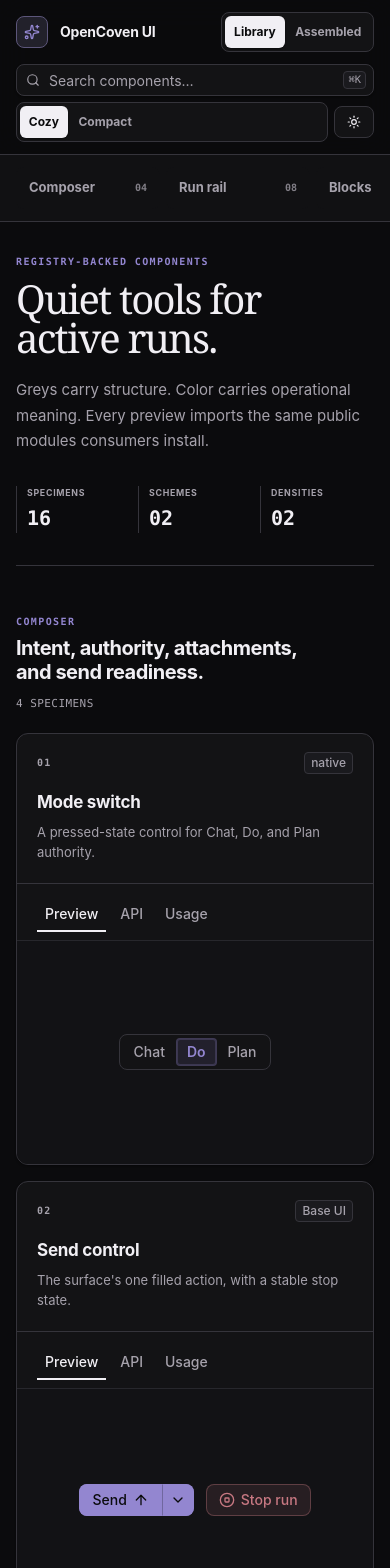
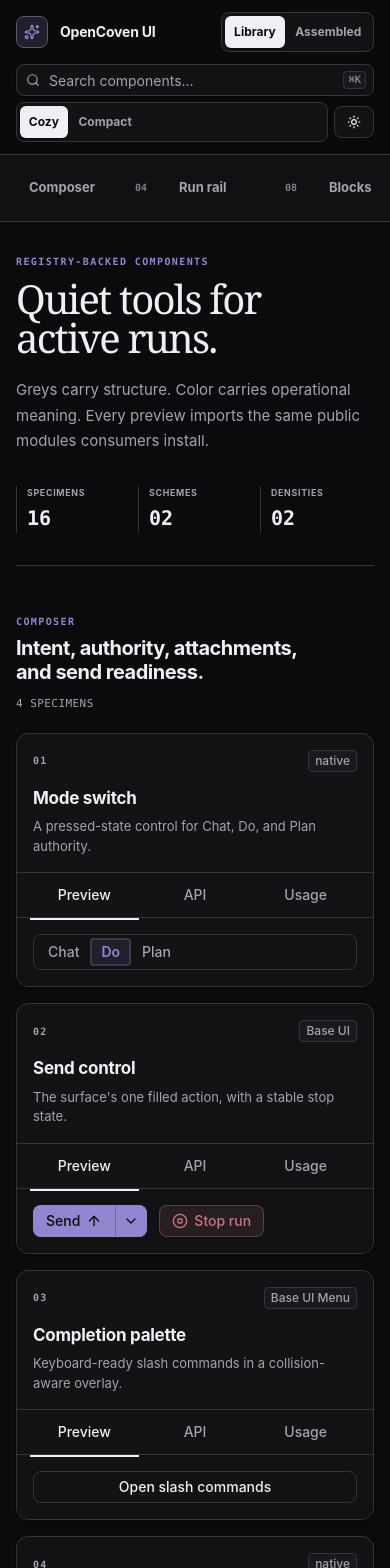
Before and after one commit to OpenCoven/ui, a React (Vite) app in the folder apps/specimens/: page / in a window 390 px wide. Shown: the top 1568 px of the page. Built offline with nearby package versions, Linux system fonts and the light colour scheme.

Commit message:
sync(specimens): inherit mobile card composition

```diff
--- a/apps/specimens/src/specimens-fixes.css
+++ b/apps/specimens/src/specimens-fixes.css
@@ -4,6 +4,86 @@ body:not(:has(#group-composer)) .specimen-rail a[href="#group-composer"],
 body:not(:has(#group-run-rail)) .specimen-rail a[href="#group-run-rail"],
 body:not(:has(#group-blocks)) .specimen-rail a[href="#group-blocks"] {
   display: none;
+}
+
+@media (max-width: 48rem) {
+  .specimen-card > [data-slot="tabs"] {
+    width: 100%;
+    min-width: 0;
+    gap: 0;
+  }
+
+  .specimen-card > [data-slot="tabs"] > [data-slot="tabs-list"] {
+    display: grid;
+    box-sizing: border-box;
+    width: 100% !important;
+    min-width: 0;
+    max-width: 100%;
+    min-height: 2.75rem;
+    grid-template-columns: repeat(3, minmax(0, 1fr));
+    gap: 0;
+    margin: 0 !important;
+    border-block-end: 1px solid var(--border);
+    padding: 0 0.75rem;
+  }
+
+  .specimen-card
+    > [data-slot="tabs"]
+    > [data-slot="tabs-list"]
+    > [data-slot="tabs-trigger"] {
+    min-width: 0;
+    min-height: 2.75rem;
+    padding: 0.625rem 0.5rem;
+  }
+
+  .specimen-card > [data-slot="tabs"] > [data-slot="tabs-content"] {
+    width: 100%;
+    min-width: 0;
+    max-width: 100%;
+  }
+
+  .specimen-card__header {
+    min-height: 0;
+    padding: 1rem;
+  }
+
+  .specimen-card__title {
+    margin-block-start: 0.875rem;
+  }
+
+  .specimen-card__description {
+    margin-block-start: 0.375rem;
+    line-height: 1.5;
+  }
+
+  .specimen-stage {
+    width: 100%;
+    min-width: 0;
+    min-height: 0;
+    max-width: 100%;
+    align-content: start;
+    justify-items: stretch;
+    border-block-start: 0;
+    padding: 1rem;
+  }
+
+  .specimen-stage > * {
+    width: 100%;
+    min-width: 0;
+    max-width: 100%;
+  }
+
+  .specimen-documentation {
+    width: 100%;
+    min-width: 0;
+    min-height: 0;
+    max-width: 100%;
+    padding: 1rem;
+  }
+
+  .specimen-command {
+    max-width: 100%;
+  }
 }
 
 @media (max-width: 24.375rem) {
@@ -15,11 +95,6 @@ body:not(:has(#group-blocks)) .specimen-rail a[href="#group-blocks"] {
     width: 100%;
     min-width: 0;
     max-width: 100%;
-  }
-
-  .assembled-lab [data-slot="tabs-content"],
-  .assembled-lab__stage {
-    overflow-x: hidden;
   }
 
   .assembled-lab__nav {
@@ -42,6 +117,11 @@ body:not(:has(#group-blocks)) .specimen-rail a[href="#group-blocks"] {
     white-space: normal;
   }
 
+  .assembled-lab__stage {
+    min-height: 0;
+    align-content: start;
+  }
+
   .assembled-lab__stage > * {
     min-width: 0;
     max-width: 100%;
```
